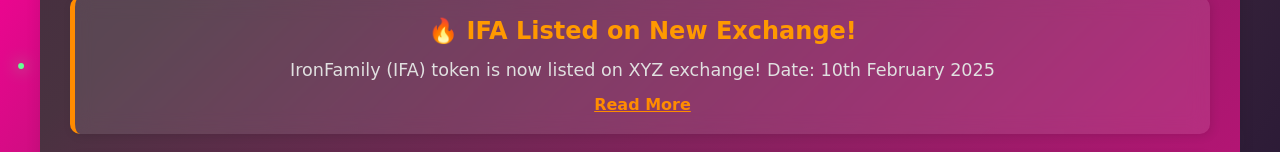
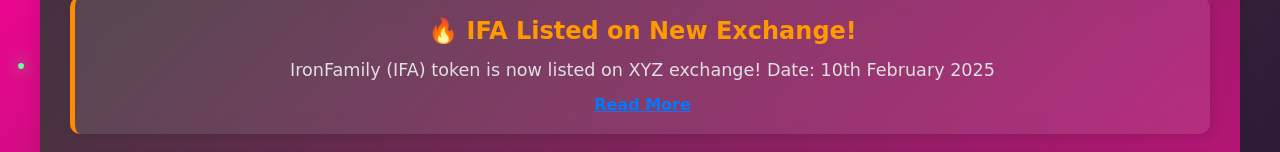
Before and after one commit to NewWorldforcrypto/FamilyToken-website, a plain HTML site: page news.html in a window 1280 px wide. In both pictures the pointer is over the link 642 px from the left and 265 px from the top of the page. Shown: the part 161-313 px from the top of the page. Drawn offline with nearby package versions, Linux system fonts and the light colour scheme; a web font is replaced by a local one.

Commit message:
Update styles.css

```diff
--- a/styles.css
+++ b/styles.css
@@ -327,14 +327,14 @@ main {
 .news-item a {
     display: inline-block;
     margin-top: 15px;
-    color: #007bff;  /* تغییر رنگ به آبی */
+    color: #007bff;  /* رنگ آبی ثابت */
     text-decoration: none;
     font-weight: bold;
 }
 
 .news-item a:hover {
+    color: #007bff;  /* رنگ آبی برای حالت هاور */
     text-decoration: underline;
-    color: #ff8c00;
 }
 
 /* ==== فوتر همیشه در انتهای صفحه بماند ==== */
```
